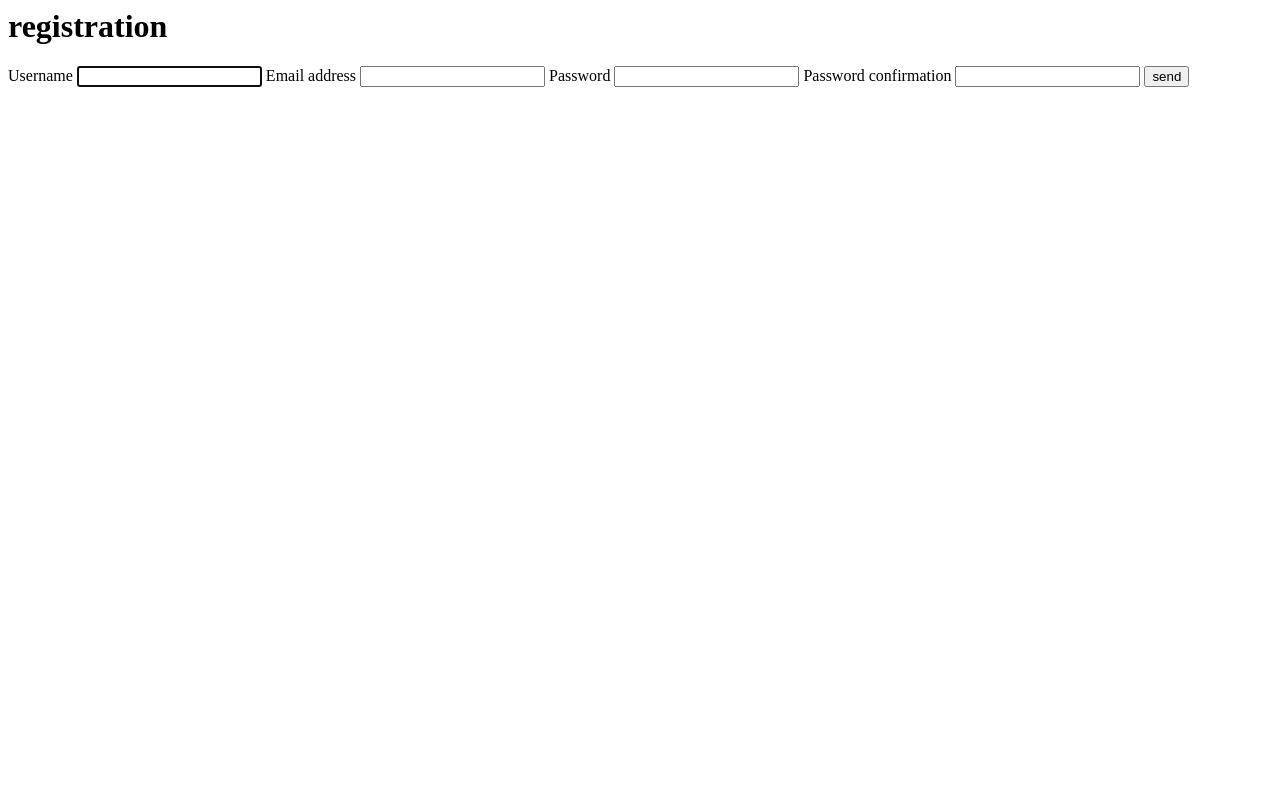
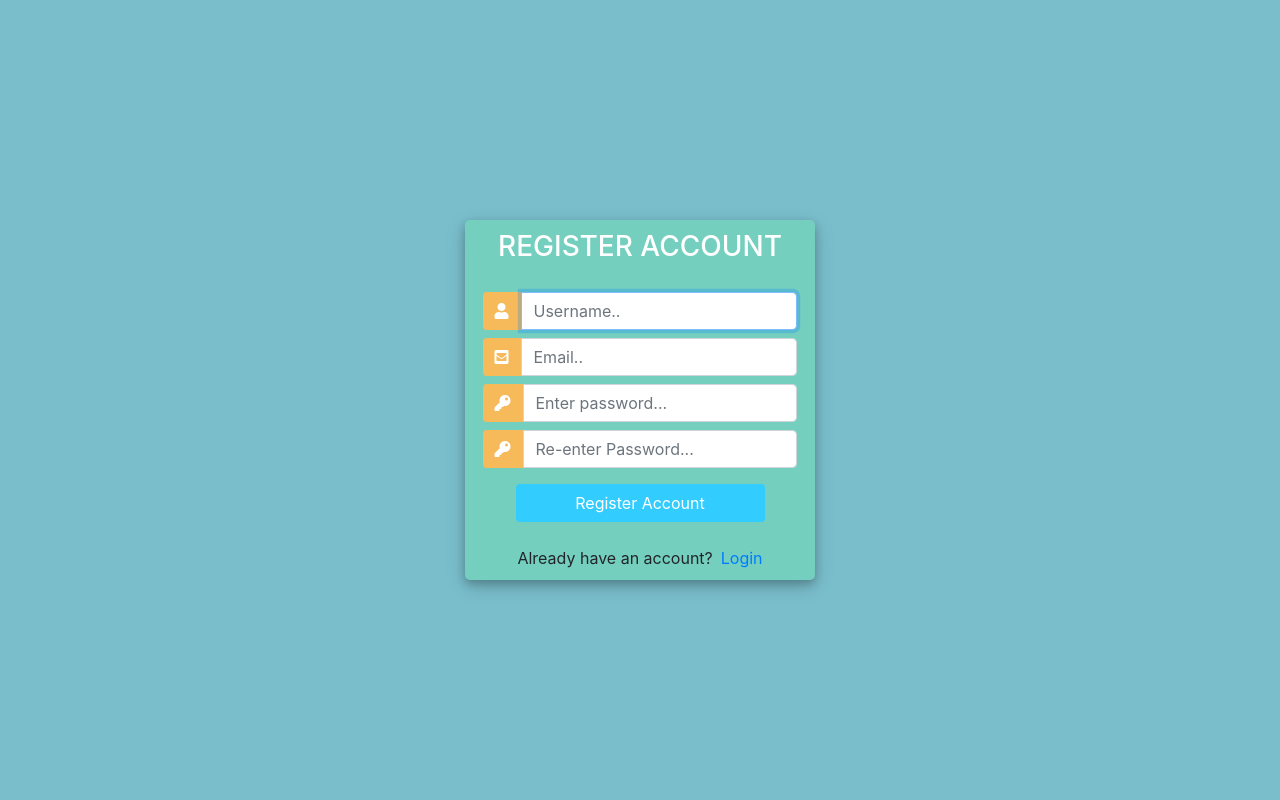
Before and after one commit to comit-master/crm_inventory, a Django app: page /account/registration/ in a window 1280 px wide. Run offline with Django 4.2, Linux system fonts and the light colour scheme; some libraries are stand-ins or nearby versions.

Commit message:
editing front for registration using bootsrap, html, css, js + link registration url added if user don't have an account

```diff
--- a/templates/account/registration.html
+++ b/templates/account/registration.html
@@ -1,14 +1,141 @@
 <!-- here this html is used to display registration form-->
 
-<h1>registration</h1>
+<!DOCTYPE html>
+<html>
+
+<head>
+	<title>Login</title>
+	<link rel="stylesheet" href="https://stackpath.bootstrapcdn.com/bootstrap/4.1.3/css/bootstrap.min.css" integrity="sha384-MCw98/SFnGE8fJT3GXwEOngsV7Zt27NXFoaoApmYm81iuXoPkFOJwJ8ERdknLPMO" crossorigin="anonymous">
+	<script src="https://ajax.googleapis.com/ajax/libs/jquery/3.3.1/jquery.min.js"></script>
+	<link rel="stylesheet" href="https://use.fontawesome.com/releases/v5.6.1/css/all.css" integrity="sha384-gfdkjb5BdAXd+lj+gudLWI+BXq4IuLW5IT+brZEZsLFm++aCMlF1V92rMkPaX4PP" crossorigin="anonymous">
+
+	<style>
+		body,
+		html {
+			margin: 0;
+			padding: 0;
+			height: 100%;
+			background: #7abecc !important;
+		}
+		.user_card {
+			width: 350px;
+			margin-top: auto;
+			margin-bottom: auto;
+			background: #74cfbf;
+			position: relative;
+			display: flex;
+			justify-content: center;
+			flex-direction: column;
+			padding: 10px;
+			box-shadow: 0 4px 8px 0 rgba(0, 0, 0, 0.2), 0 6px 20px 0 rgba(0, 0, 0, 0.19);
+			-webkit-box-shadow: 0 4px 8px 0 rgba(0, 0, 0, 0.2), 0 6px 20px 0 rgba(0, 0, 0, 0.19);
+			-moz-box-shadow: 0 4px 8px 0 rgba(0, 0, 0, 0.2), 0 6px 20px 0 rgba(0, 0, 0, 0.19);
+			border-radius: 5px;
+
+		}
+
+		.form_container {
+			margin-top: 20px;
+		}
+
+		#form-title{
+			color: #fff;
+		}
+		.login_btn {
+			width: 100%;
+			background: #33ccff !important;
+			color: white !important;
+		}
+		.login_btn:focus {
+			box-shadow: none !important;
+			outline: 0px !important;
+		}
+		.login_container {
+			padding: 0 2rem;
+		}
+		.input-group-text {
+			background: #f7ba5b !important;
+			color: white !important;
+			border: 0 !important;
+			border-radius: 0.25rem 0 0 0.25rem !important;
+		}
+		.input_user,
+		.input_pass:focus {
+			box-shadow: none !important;
+			outline: 0px !important;
+		}
+
+	</style>
+
+</head>
+<body>
+	<div class="container h-100">
+		<div class="d-flex justify-content-center h-100">
+			<div class="user_card">
+				<div class="d-flex justify-content-center">
+					<h3 id="form-title">REGISTER ACCOUNT</h3>
+				</div>
+				<div class="d-flex justify-content-center form_container">
+
+					<form method="POST" action="">
+						{% csrf_token %}
+						<div class="input-group mb-2">
+							<div class="input-group-append">
+								<span class="input-group-text"><i class="fas fa-user"></i></span>
+							</div>
+
+                            {{form.username}}
+
+						</div>
+						<div class="input-group mb-2">
+							<div class="input-group-append">
+								<span class="input-group-text"><i class="fas fa-envelope-square"></i></span>
+							</div>
+                            {{form.email}}
+						</div>
+						<div class="input-group mb-2">
+							<div class="input-group-append">
+								<span class="input-group-text"><i class="fas fa-key"></i></span>
+							</div>
+                            {{form.password1}}
+						</div>
+						<div class="input-group mb-2">
+							<div class="input-group-append">
+								<span class="input-group-text"><i class="fas fa-key"></i></span>
+							</div>
+                            {{form.password2}}
+						</div>
+
+				   		<div class="d-flex justify-content-center mt-3 login_container">
+				 			<input class="btn login_btn" type="submit" value="Register Account">
+				   		</div>
+					</form>
+				</div>
+
+				<div class="mt-4">
+					<div class="d-flex justify-content-center links">
+						Already have an account? <a href="{% url 'login' %}" class="ml-2">Login</a>
+					</div>
+				</div>
+			</div>
+		</div>
+	</div>
+	<script>
+						/* Because i didnt set placeholder values in forms.py they will be set here using vanilla Javascript
+		//We start indexing at one because CSRF_token is considered and input field
+		 */
+
+		//Query All input fields
+		var form_fields = document.getElementsByTagName('input')
+		form_fields[1].placeholder='Username..';
+		form_fields[2].placeholder='Email..';
+		form_fields[3].placeholder='Enter password...';
+		form_fields[4].placeholder='Re-enter Password...';
 
 
-<form method=POST" action="">
-
-    {% for field in form%} <!-- loop to put field in line  -->
-    {{field.label}} <!-- to add fields labels -->
-    {{field}} <!-- form object here from inscriptionPage function -->
-    {% endfor %}
-    <input type="submit" name=Inscription value="send">
-
-</form>
+		for (var field in form_fields){
+			form_fields[field].className += ' form-control'
+		}
+	</script>
+</body>
+</html>
```
